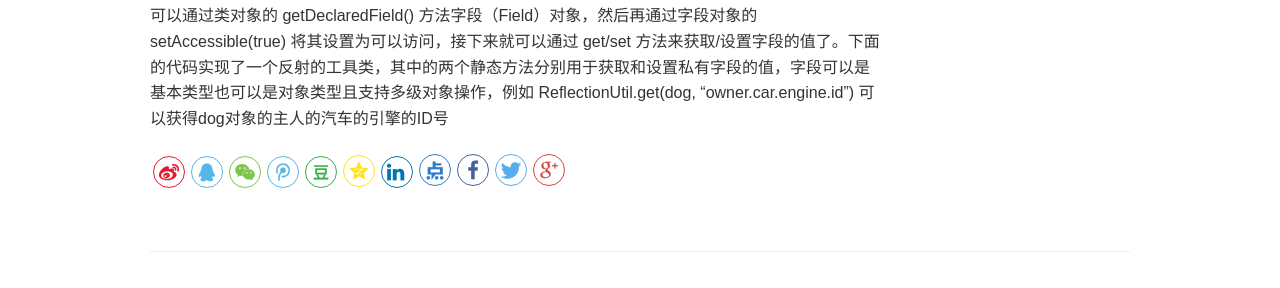
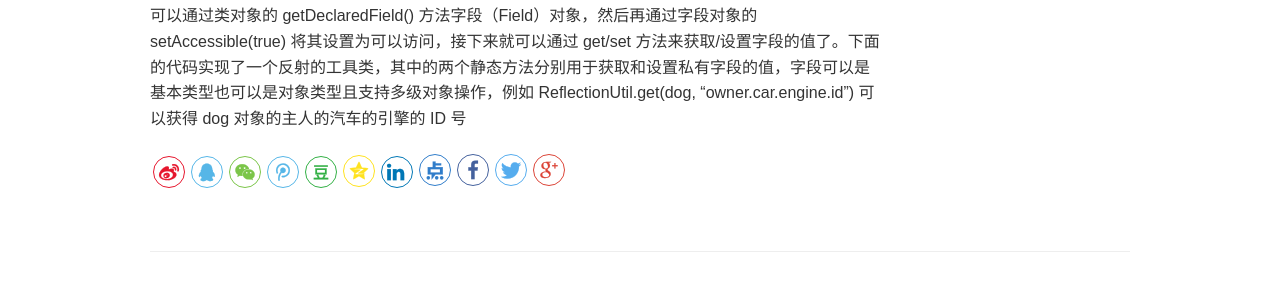
Before and after one commit to DoctorDeng/DoctorDeng.github.io, a Jekyll site: the page built from _posts/2016-09-09-java-面试.md, in a window 1280 px wide and 900 px high, scrolled down 4961 px. Shown: the part 550-838 px from the top of the window. Built offline with Jekyll 4.4.1, drawn with Linux system fonts in a browser that asks for light colours.

Commit message:
modify file

```diff
--- a/_posts/2016-09-09-java-面试.md
+++ b/_posts/2016-09-09-java-面试.md
@@ -172,4 +172,4 @@
 * `newSingleThreadExecutor` ：创建一个单线程的线程池。此线程池支持定时以及周期性执行任务的需求。
 
 ## 8、如何通过反射获取和设置对象私有字段的值？
-可以通过类对象的 getDeclaredField() 方法字段（Field）对象，然后再通过字段对象的 setAccessible(true) 将其设置为可以访问，接下来就可以通过 get/set 方法来获取/设置字段的值了。下面的代码实现了一个反射的工具类，其中的两个静态方法分别用于获取和设置私有字段的值，字段可以是基本类型也可以是对象类型且支持多级对象操作，例如 ReflectionUtil.get(dog, "owner.car.engine.id") 可以获得dog对象的主人的汽车的引擎的ID号
+可以通过类对象的 getDeclaredField() 方法字段（Field）对象，然后再通过字段对象的 setAccessible(true) 将其设置为可以访问，接下来就可以通过 get/set 方法来获取/设置字段的值了。下面的代码实现了一个反射的工具类，其中的两个静态方法分别用于获取和设置私有字段的值，字段可以是基本类型也可以是对象类型且支持多级对象操作，例如 ReflectionUtil.get(dog, "owner.car.engine.id") 可以获得 dog 对象的主人的汽车的引擎的 ID 号
```
